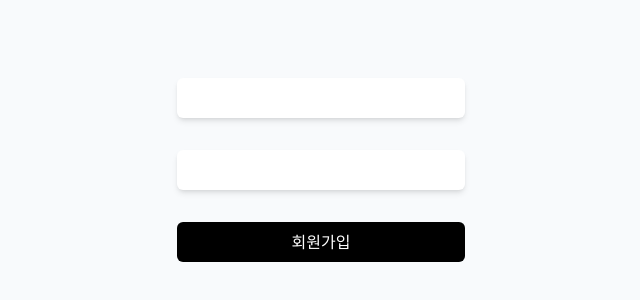
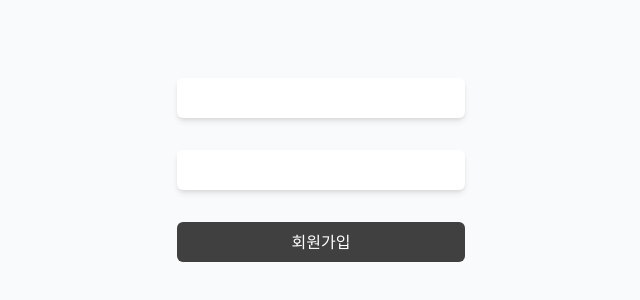
Before and after one commit to pre-onboarding-12th-1team/pre-onboarding-12th-1-1, a React (Create React App) app: page /signup in a window 1280 px wide. Shown: the part 230-530 px from the top of the page, without its empty margins (319-959 px from the left). Built offline with nearby package versions, Linux system fonts and the light colour scheme; the HTML template or start-up script is replaced by a standard one.

Commit message:
feat: 로그인 회원가입 버튼 disabled 일때 css 추가
- 공통적으로 적용되는 부분이 많아서 AuthButton 컴포넌트로 추출
- disabled 일때 배경색상과 커서 포인터 설정 변경

Co-authored-by: Jieun Lee <jieeeun2@users.noreply.github.com>

```diff
--- /dev/null
+++ b/src/components/common/AuthButton.tsx
@@ -0,0 +1,17 @@
+import { ComponentProps } from 'react';
+
+interface Props extends ComponentProps<'button'> {
+  className?: string;
+  disabled?: boolean;
+}
+const AuthButton = ({ className, disabled, ...rest }: Props) => (
+  <button
+    className={`${className} ${
+      disabled ? 'bg-neutral-700 cursor-not-allowed' : 'bg-black cursor-pointer'
+    } w-full h-10  text-white rounded-md `}
+    type="submit"
+    {...rest}
+  />
+);
+
+export default AuthButton;
--- a/src/pages/SignInPage/index.tsx
+++ b/src/pages/SignInPage/index.tsx
@@ -1,3 +1,4 @@
+import AuthButton from 'components/common/AuthButton';
 import InputWithErrorMessage from 'components/common/InputWithErrorMessage';
 import { useState } from 'react';
 import { emailPolicy, passwordPolicy } from 'utils/validation';
@@ -33,14 +34,12 @@ const SignInPage = () => {
           value={password}
           onChange={(e) => setPassword(e.currentTarget.value)}
         />
-        <button
-          className="w-full h-10 bg-black  text-white rounded-md"
+        <AuthButton
           data-testid="signin-button"
           disabled={!isEmailValidated || !isPasswordValidated}
-          type="submit"
         >
           로그인
-        </button>
+        </AuthButton>
       </form>
     </main>
   );
--- a/src/pages/SignUpPage/index.tsx
+++ b/src/pages/SignUpPage/index.tsx
@@ -1,3 +1,4 @@
+import AuthButton from 'components/common/AuthButton';
 import InputWithErrorMessage from 'components/common/InputWithErrorMessage';
 import { useState } from 'react';
 import { emailPolicy, passwordPolicy } from 'utils/validation';
@@ -33,14 +34,12 @@ const SignUpPage = () => {
           value={password}
           onChange={(e) => setPassword(e.currentTarget.value)}
         />
-        <button
-          className="w-full h-10 bg-black  text-white rounded-md"
+        <AuthButton
           data-testid="signup-button"
           disabled={!isEmailValidated || !isPasswordValidated}
-          type="submit"
         >
           회원가입
-        </button>
+        </AuthButton>
       </form>
     </main>
   );
```
